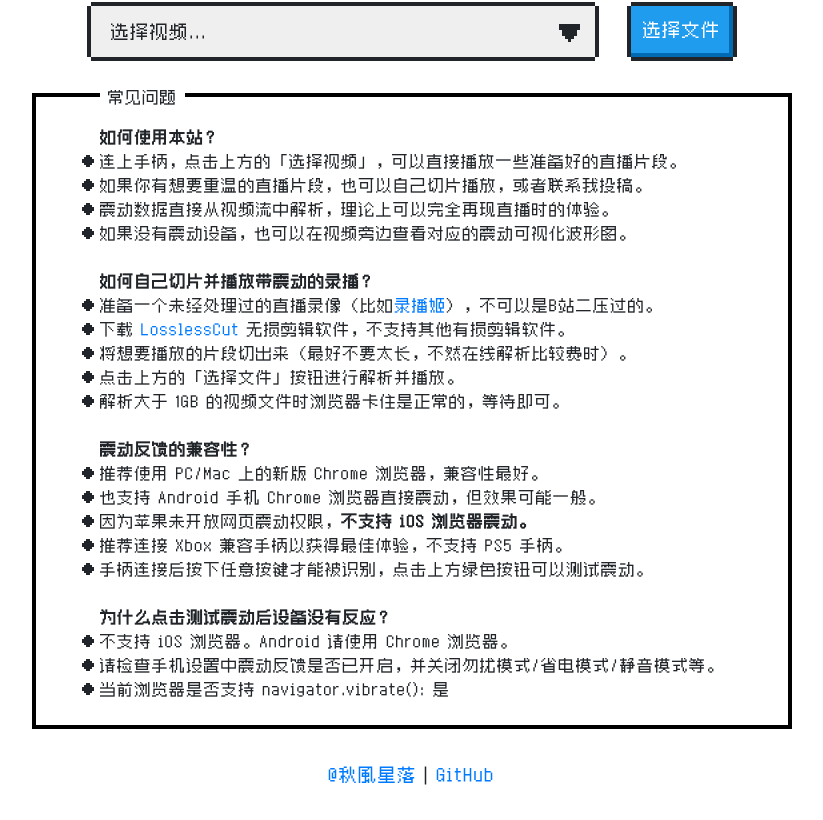
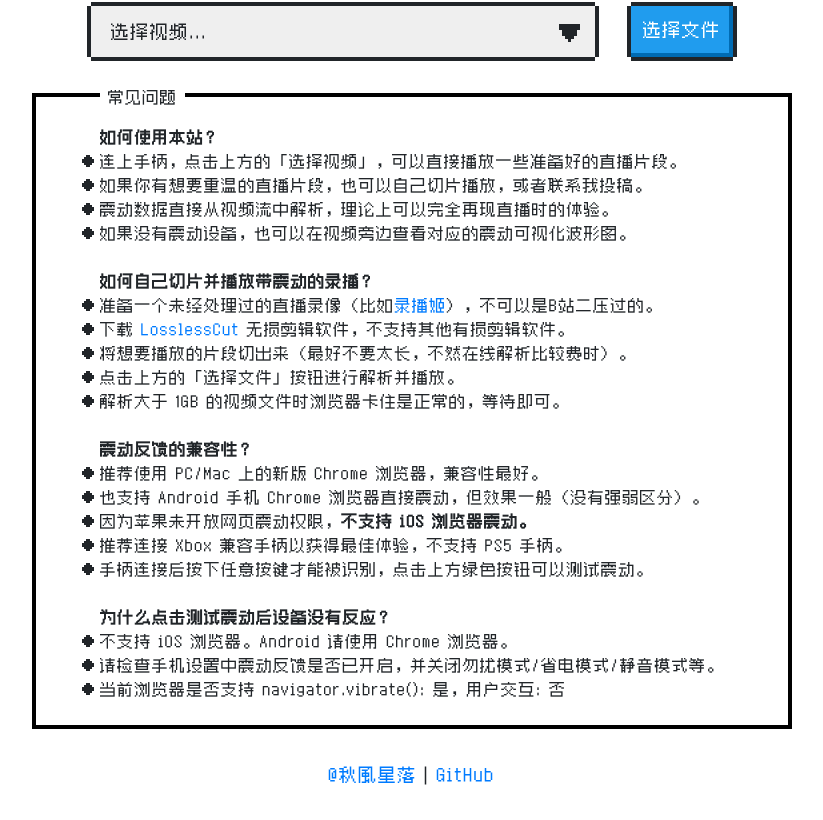
Before and after one commit to meowersme/bililive-vibration, a React (Vite) app in the folder packages/player/: page / in a window 1280 px wide. Shown: the part 557-1377 px from the top of the page, without its empty margins (228-1051 px from the left). Built offline with nearby package versions, Linux system fonts and the light colour scheme; what scichart would draw is missing.

Commit message:
:loud_sound: fix: 报错日志处理

```diff
--- a/packages/player/src/App.tsx
+++ b/packages/player/src/App.tsx
@@ -1,7 +1,7 @@
 import { parseVibrationDataStream, VibrationData } from 'bililive-vibration-parser';
 import { useCallback, useEffect, useRef, useState } from 'react';
 
-import { EE } from './bus';
+import { EE, userInteractionDetected } from './bus';
 import { VibrationController } from './controller';
 import { LineChart } from './visualizer';
 import manifest from './assets/manifest.json';
@@ -88,7 +88,7 @@ function App() {
         await processFile(file);
       } catch (error) {
         console.error(error);
-        setDebugData('震动数据解析失败');
+        setDebugData('震动数据解析失败: ' + (error as Error).message);
       }
     },
     [processFile],
@@ -136,7 +136,7 @@ function App() {
   useEffect(() => {
     load().catch((error) => {
       console.error(error);
-      setDebugData('震动数据加载失败');
+      setDebugData('震动数据加载失败: ' + error.message);
     });
   }, [load]);
 
@@ -247,6 +247,14 @@ function Header() {
 // pnpm run pyftsubset 字体子集字符预设
 // 0123456789ABCDEFGHIJKLMNOPQRSTUVWXYZabcdefghijklmnopqrstuvwxyz.,?!-:;()[]{}"'&%$@#*+/
 function Manual() {
+  const [, setRerender] = useState(0);
+
+  useEffect(() => {
+    EE.on('USER_INTERACTION', () => {
+      setRerender((v) => v + 1);
+    });
+  }, []);
+
   return (
     <div className="nes-container with-title mt-8 px-6 sm:px-16 text-sm sm:text-base">
       <p className="title !-mt-9">常见问题</p>
@@ -290,7 +298,7 @@ function Manual() {
       </p>
       <ul className="nes-list is-disc">
         <li>推荐使用 PC/Mac 上的新版 Chrome 浏览器，兼容性最好。</li>
-        <li>也支持 Android 手机 Chrome 浏览器直接震动，但效果可能一般。</li>
+        <li>也支持 Android 手机 Chrome 浏览器直接震动，但效果一般（没有强弱区分）。</li>
         <li>
           因为苹果未开放网页震动权限，<b>不支持 iOS 浏览器震动。</b>
         </li>
@@ -308,7 +316,8 @@ function Manual() {
         <li>请检查手机设置中震动反馈是否已开启，并关闭勿扰模式/省电模式/静音模式等。</li>
         <li>
           当前浏览器是否支持 navigator.vibrate():{' '}
-          {typeof navigator.vibrate === 'function' ? '是' : '否'}
+          {typeof navigator.vibrate === 'function' ? '是' : '否'}，用户交互:{' '}
+          {userInteractionDetected() ? '是' : '否'}
         </li>
       </ul>
     </div>
--- a/packages/player/src/bus.ts
+++ b/packages/player/src/bus.ts
@@ -3,4 +3,21 @@ import EventEmitter from 'eventemitter3';
 export const EE = new EventEmitter<{
   VIDEO_TIME_UPDATE: [number, number];
   GAMEPAD_UPDATE: [Gamepad[]];
+  USER_INTERACTION: [];
 }>();
+
+let userGesture = false;
+
+const onUserGesture = () => {
+  userGesture = true;
+  window.removeEventListener('touchstart', onUserGesture);
+  window.removeEventListener('click', onUserGesture);
+  EE.emit('USER_INTERACTION');
+};
+
+window.addEventListener('touchstart', onUserGesture);
+window.addEventListener('click', onUserGesture);
+
+export function userInteractionDetected() {
+  return userGesture;
+}
--- a/packages/player/src/controller/vibrator.ts
+++ b/packages/player/src/controller/vibrator.ts
@@ -1,14 +1,8 @@
-import { EE } from '../bus';
+import { EE, userInteractionDetected } from '../bus';
 
-let userGesture = false;
-const onUserGesture = () => {
-  userGesture = true;
-  window.removeEventListener('touchstart', onUserGesture);
-  window.removeEventListener('click', onUserGesture);
+const browserVibrateProxy = (value: number) => {
+  navigator.vibrate(value);
 };
-
-window.addEventListener('touchstart', onUserGesture);
-window.addEventListener('click', onUserGesture);
 
 /**
  * 震动器基类。
@@ -116,44 +110,45 @@ export class MobileVibrator extends Vibrator {
       this.lastValue = value;
       this.motorPercent = value / 65535;
 
-      if (!userGesture) {
+      if (!userInteractionDetected()) {
         return;
       }
 
       if (value > 0) {
         if (!this.vibrating) {
           this.vibrating = true;
-          this.doNavigatorVibrate();
+          this.run();
         }
       } else {
         this.vibrating = false;
-        window.navigator.vibrate(0);
+        browserVibrateProxy(0);
       }
     }
   }
 
-  private doNavigatorVibrate() {
-    if (!userGesture || !(this.lastValue > 0) || !this.vibrating) {
+  private run() {
+    if (!this.lastValue || this.lastValue < 0 || !this.vibrating) {
       return;
     }
 
+    // 浏览器震动 API 不支持控制强弱，只能通过频率来模拟
     if (this.motorPercent < 0.075) {
       const i = 100 - (this.motorPercent / 0.025) * 100;
-      window.navigator.vibrate(2);
+      browserVibrateProxy(2);
       setTimeout(() => {
-        this.doNavigatorVibrate();
+        this.run();
       }, i);
     } else if (this.motorPercent < 0.88) {
       const i = 50 * this.motorPercent;
-      window.navigator.vibrate(i);
+      browserVibrateProxy(i);
       setTimeout(() => {
-        this.doNavigatorVibrate();
+        this.run();
       }, i);
     } else {
       const i = 100 * this.motorPercent;
-      window.navigator.vibrate(i);
+      browserVibrateProxy(i);
       setTimeout(() => {
-        this.doNavigatorVibrate();
+        this.run();
       }, i);
     }
   }
```
Also changed, not shown: packages/player/src/assets/zpix-subset.ttf.
